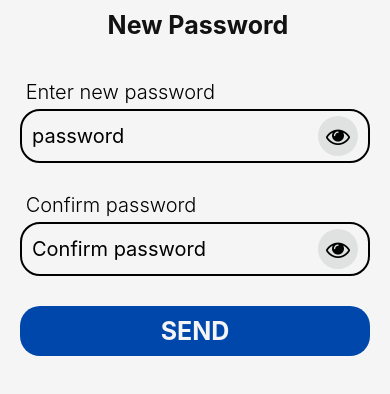
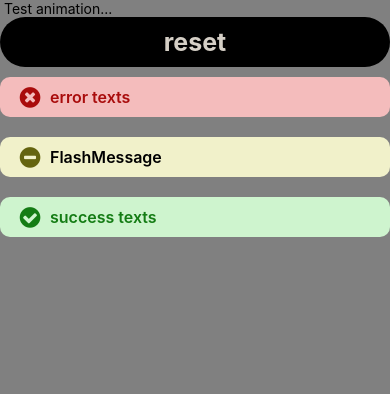
Before and after one commit to sharafadeenhammed/react-native-real-estate-app-HOMEVISION-, a React Native app: screen /WELCOME in a window 390 px wide. Shown: the top 394 px of the page. Built offline with nearby package versions, Linux system fonts and the light colour scheme.

Commit message:
completed flash message ecomponent layput

```diff
--- a/App.js
+++ b/App.js
@@ -10,7 +10,7 @@ import ResetPasswordScreen from './src/screens/ResetPasswordScreen';
 import RootNavigation from './src/navigation/RootNavigation';
 
 function App() {
-  return <ResetPasswordScreen />;
+  return <TestScreen />;
 }
 
 export default App;
--- a/index.css
+++ b/index.css
@@ -1,3 +1,3 @@
 .color {
-  color: #e0e2e2;
+  color: #f1f1ca;
 }
--- /dev/null
+++ b/src/components/FlashMessage.jsx
@@ -0,0 +1,94 @@
+import {StyleSheet, Text, View} from 'react-native';
+
+import colors from '../config/colors';
+import Icon from './Icon';
+const FlashMessage = ({style, message, type}) => {
+  // check if type is error ...
+  if (type === 'error')
+    return (
+      <View style={[styles.errorContainer, style]}>
+        <Icon
+          size={40}
+          name="times-circle"
+          color={colors.red}
+          backgroundColor=""
+        />
+        <Text style={styles.errorText}>{message}</Text>
+      </View>
+    );
+
+  // check if type is warning...
+  if (type === 'warning')
+    return (
+      <View style={[styles.warningContainer, style]}>
+        <Icon
+          size={40}
+          name="minus-circle"
+          color={colors.darkYellow}
+          backgroundColor=""
+        />
+        <Text style={styles.warningText}>FlashMessage</Text>
+      </View>
+    );
+
+  // check if type is success...
+  if (type === 'success')
+    return (
+      <View style={[styles.successContainer, style]}>
+        <Icon
+          size={40}
+          name="check-circle"
+          color={colors.green}
+          backgroundColor=""
+        />
+        <Text style={styles.successText}>{message}</Text>
+      </View>
+    );
+};
+
+export default FlashMessage;
+
+const styles = StyleSheet.create({
+  errorContainer: {
+    width: '100%',
+    paddingHorizontal: 10,
+    borderRadius: 10,
+    minHeight: 40,
+    flexDirection: 'row',
+    alignItems: 'center',
+    backgroundColor: colors.lightRed,
+  },
+  errorText: {
+    color: colors.red,
+    fontSize: 16,
+    fontWeight: '600',
+  },
+  successContainer: {
+    width: '100%',
+    paddingHorizontal: 10,
+    borderRadius: 10,
+    minHeight: 40,
+    flexDirection: 'row',
+    alignItems: 'center',
+    backgroundColor: colors.lightGreen,
+  },
+  successText: {
+    color: colors.green,
+    fontSize: 16,
+    fontWeight: '600',
+  },
+  warningContainer: {
+    width: '100%',
+    paddingHorizontal: 10,
+    borderRadius: 10,
+    minHeight: 40,
+    flexDirection: 'row',
+    alignItems: 'center',
+    backgroundColor: colors.veryLightYellow,
+  },
+  warningText: {
+    color: colors.black,
+    fontSize: 16,
+    fontWeight: '600',
+  },
+});
--- a/src/components/TestScreen.jsx
+++ b/src/components/TestScreen.jsx
@@ -1,6 +1,7 @@
 import {StyleSheet, Text, View, Animated} from 'react-native';
 import {useRef, useEffect} from 'react';
 import AppButton from './AppButton';
+import FlashMessage from './FlashMessage';
 
 const TestScreen = () => {
   const value = useRef(new Animated.Value(0)).current;
@@ -16,7 +17,7 @@ const TestScreen = () => {
     <Animated.View
       style={{
         width: '100%',
-        backgroundColor: 'green',
+        backgroundColor: 'gray',
         flex: 1,
         opacity: value,
       }}>
@@ -28,6 +29,22 @@ const TestScreen = () => {
           animation.start();
         }}
       />
+
+      <FlashMessage
+        type="error"
+        style={{marginVertical: 10}}
+        message="error texts"
+      />
+      <FlashMessage
+        type="warning"
+        style={{marginVertical: 10}}
+        message="warning texts"
+      />
+      <FlashMessage
+        type="success"
+        style={{marginVertical: 10}}
+        message="success texts"
+      />
     </Animated.View>
   );
 };
--- a/src/config/colors.js
+++ b/src/config/colors.js
@@ -21,6 +21,7 @@ export default Object.freeze({
   darkRed: '#572323',
   yellow: '#c5c514',
   lightYellow: '#efefb5',
+  veryLightYellow: '#f1f1ca',
   darkYellow: '#64640f',
   brown: '#6f5829',
   orange: '#c6860f',
```
